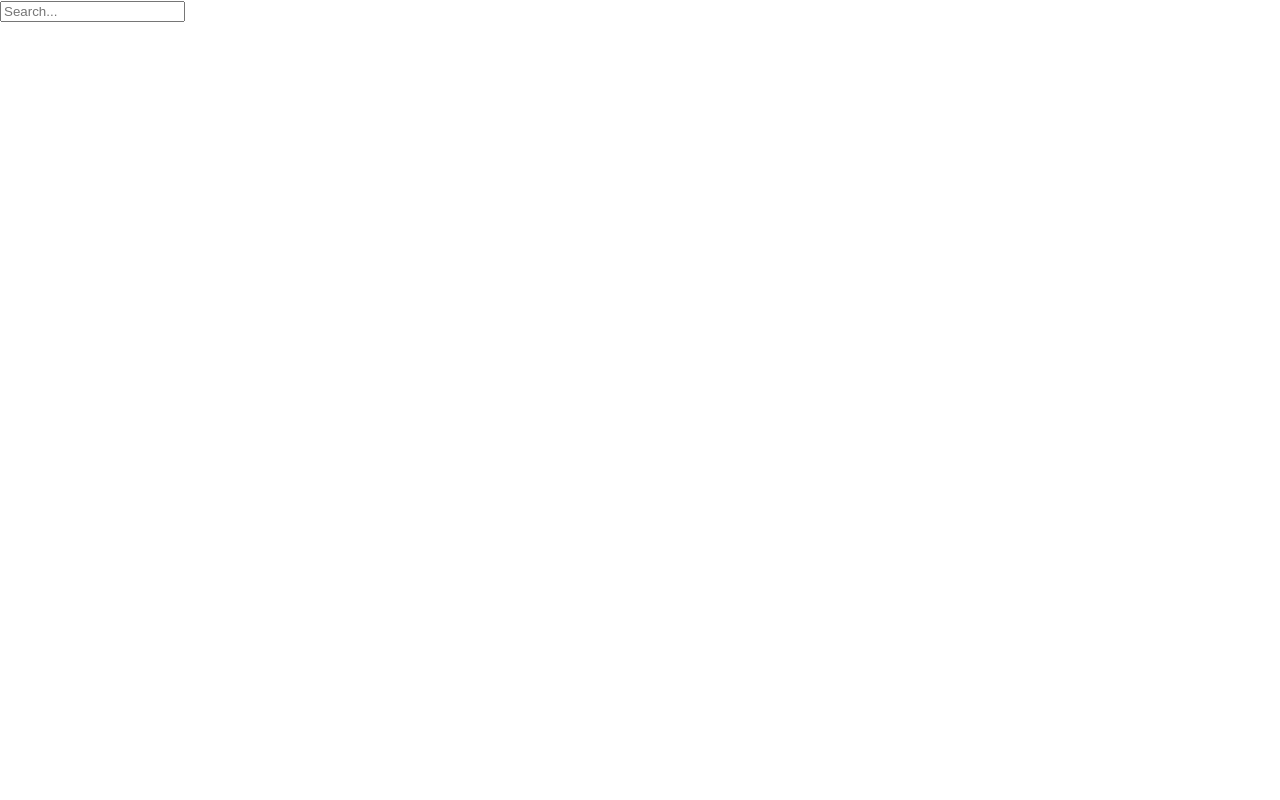
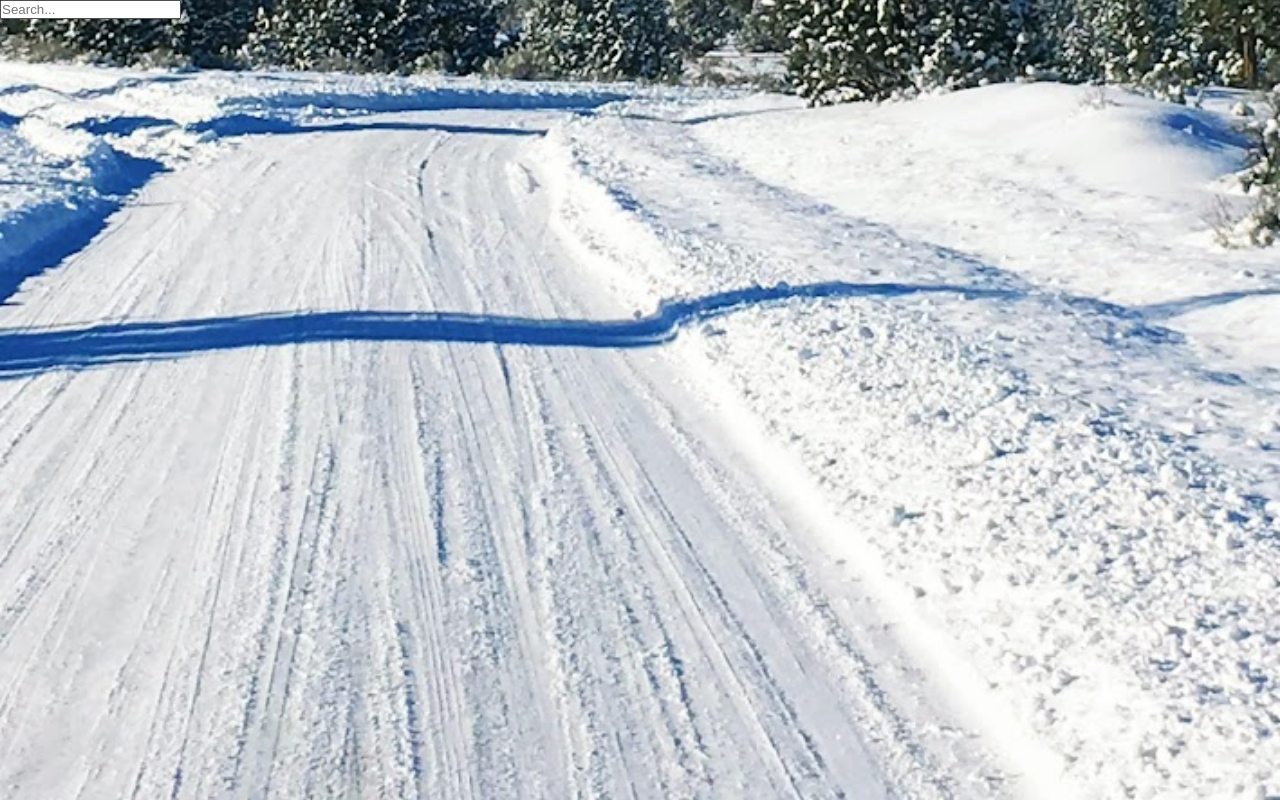
Before and after one commit to hughesmarissa/my-weather-app, a React (Create React App) app: page / in a window 1280 px wide. Built offline with nearby package versions, Linux system fonts and the light colour scheme.

Commit message:
Add background cold image styles

```diff
--- a/src/index.css
+++ b/src/index.css
@@ -1,13 +1,17 @@
-body {
-  margin: 0;
-  font-family: -apple-system, BlinkMacSystemFont, 'Segoe UI', 'Roboto', 'Oxygen',
-    'Ubuntu', 'Cantarell', 'Fira Sans', 'Droid Sans', 'Helvetica Neue',
-    sans-serif;
-  -webkit-font-smoothing: antialiased;
-  -moz-osx-font-smoothing: grayscale;
+*{
+    margin: 0;
+    box-sizing: border-box;
+    padding: 0;
 }
 
-code {
-  font-family: source-code-pro, Menlo, Monaco, Consolas, 'Courier New',
-    monospace;
+body {
+    background-image: url('./assets/images/snowMT.JPG');
+    background-repeat: no-repeat;
+    background-size: cover;
+    background-position: bottom;
+    transition: 0.4 ease-out;
 }
+
+main {
+    min-height: 100vh;
+}
```
Also changed, not shown: 1 other file (tests, documents, lock files or other folders).
